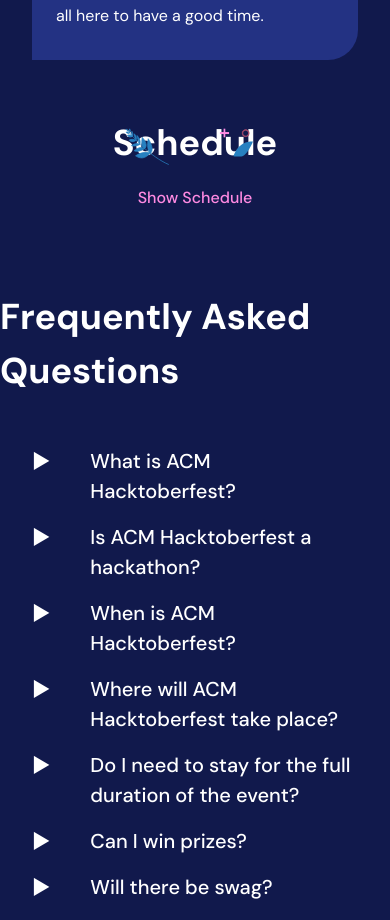
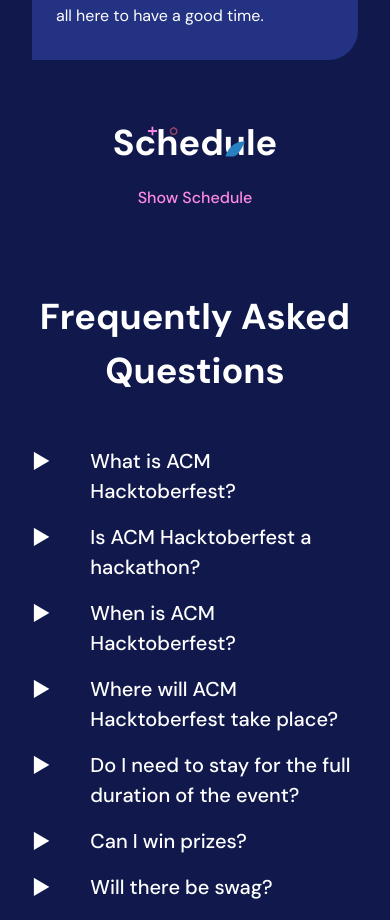
Before and after one commit to acmutd/hacktoberfest-site, a Next.js app: page / in a window 390 px wide. Shown: the part 1768-2688 px from the top of the page. Built offline with nearby package versions, Linux system fonts and the light colour scheme.

Commit message:
Adjust schedule particles, make legend responsive, center FAQ on mobile

```diff
--- a/components/faq.tsx
+++ b/components/faq.tsx
@@ -4,7 +4,7 @@ import faq from '../faq'
 const FAQ = (): JSX.Element => {
   return (
     <div className='my-20'>
-      <h2 className='font-bold text-4xl flex items-center justify-center'>
+      <h2 className='font-bold text-4xl flex items-center justify-center text-center'>
         Frequently Asked Questions
       </h2>
       <div className='my-12'>
--- a/components/schedule.tsx
+++ b/components/schedule.tsx
@@ -4,16 +4,15 @@ import ScheduleEvent, { ScheduleEventMobile } from './schedule-event'
 import schedule from '../schedule-data'
 import useWindowDimensions from '../util/use-window-dimensions'
 
-const Schedule = () => {
+const Schedule = (): JSX.Element => {
   const { width } = useWindowDimensions()
   const [scheduleShown, setScheduleShown] = useState(false)
 
   return (
     <div className='mt-10'>
       <h2 className='font-bold text-4xl flex items-center justify-center'>
-        <img src='/img/leaf-1.svg' className='-ml-24 mt-2 h-12 absolute z-10' alt='' />
-        <img src='/img/sparkles.svg' className='ml-20 -mt-5 h-3 absolute z-10' alt='' />
-        <img src='/img/leaf-2.svg' className='ml-24 mt-3 h-6 absolute z-10' alt='' />
+        <img src='/img/sparkles.svg' className='-ml-16 -mt-6 h-3 absolute z-10' alt='' />
+        <img src='/img/leaf-2.svg' className='ml-20 mt-3 h-6 absolute z-10' alt='' />
         <span className='z-0'>Schedule</span>
       </h2>
 
@@ -27,18 +26,33 @@ const Schedule = () => {
 
       {scheduleShown && (
         <div className='mt-2 mb-8 text-center'>
-          <div className='flex items-center justify-center text-center'>
-            <div className='mr-4'>
+          <div
+            className={classNames(
+              'flex',
+              width >= 1000 ? 'flex-row' : 'flex-col',
+              'items-center',
+              'justify-center',
+              'text-center'
+            )}>
+            <div className='mr-4 py-2'>
               <div className='py-1 px-2 inline bg-fuschia'>&emsp;</div>&emsp;
               <span className='font-medium text-lg'>ACM Track Events</span>
             </div>
-            <span className='text-3xl px-4'>/</span>&emsp;
-            <div className='mr-4'>
+            {width >= 1000 && (
+              <span>
+                <span className='text-3xl px-4'>/</span>&emsp;
+              </span>
+            )}
+            <div className='mr-4 py-2'>
               <div className='py-1 px-2 inline bg-pond'>&emsp;</div>&emsp;
               <span className='font-medium text-lg'>Student Org Events</span>
             </div>
-            <span className='text-3xl px-4'>/</span>&emsp;
-            <div className='mr-4'>
+            {width >= 1000 && (
+              <span>
+                <span className='text-3xl px-4'>/</span>&emsp;
+              </span>
+            )}
+            <div className='mr-4 py-2'>
               <div className='py-1 px-2 inline bg-tomato'>&emsp;</div>&emsp;
               <span className='font-medium text-lg'>Community Events</span>
             </div>
```
